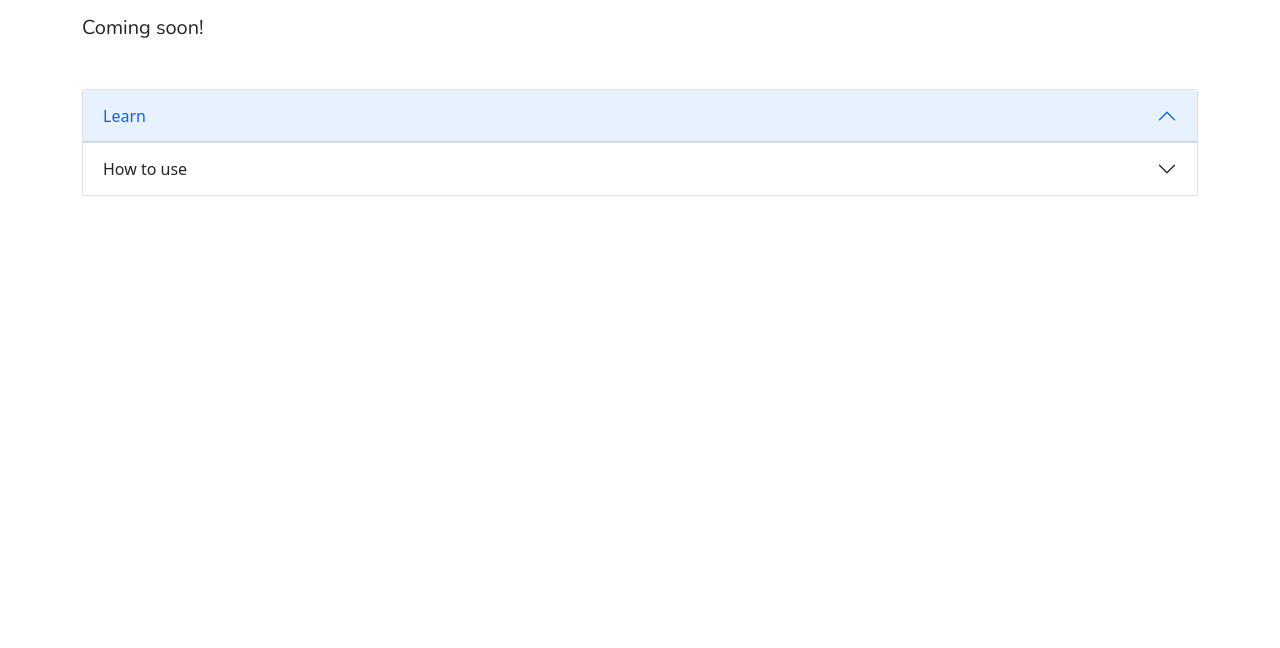
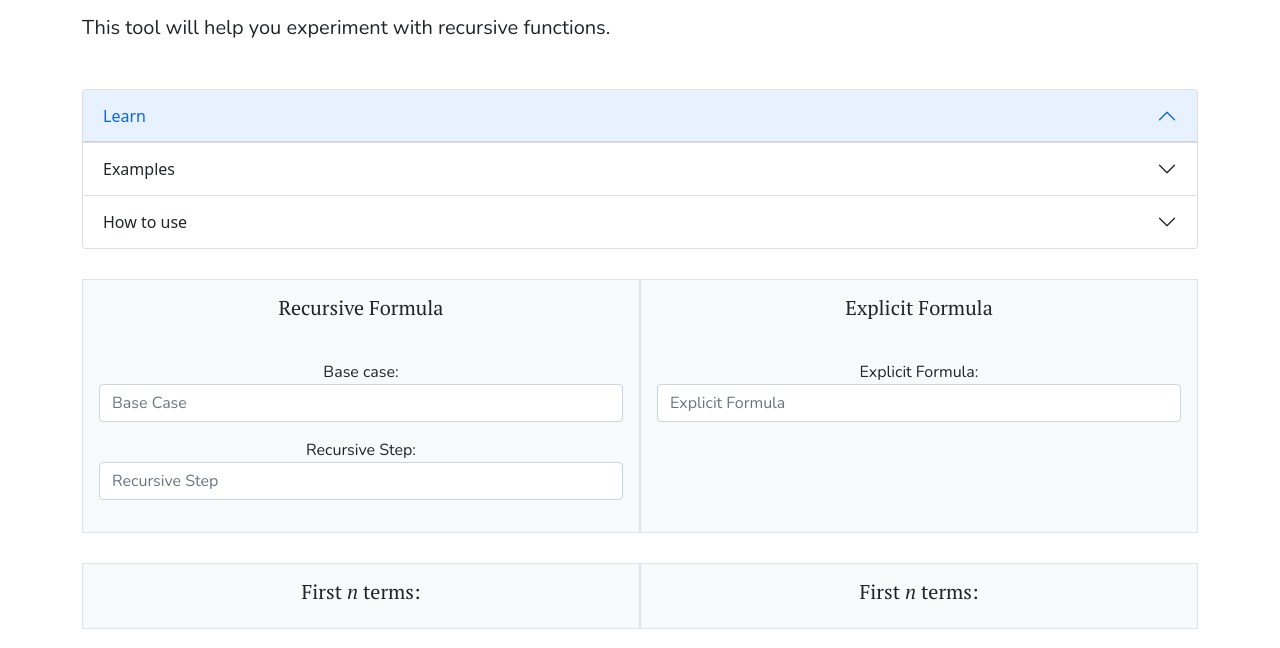
Before and after one commit to orrshalev/mathtoolbox, a website: page tools/recursion.html in a window 1280 px wide. Shown: the part 152-800 px from the top of the page. Drawn offline with nearby package versions, Linux system fonts and the light colour scheme.

Commit message:
Accordion changes + added to recursion html

```diff
--- a/tools/recursion.html
+++ b/tools/recursion.html
@@ -77,7 +77,7 @@
       <div class="container">
         <h1 id="jumbo" class="display-4">Recursion Sandbox</h1>
         <div style="padding-top: 10px;">
-          <p class="lead">Coming soon!</p>
+          <p class="lead">This tool will help you experiment with recursive functions.</p>
         </div>
       </div>
     </div>
@@ -101,10 +101,22 @@
         <div class="accordion-item">
           <h2 class="accordion-header" id="panelsStayOpen-headingTwo">
             <button class="accordion-button collapsed" type="button" data-bs-toggle="collapse" data-bs-target="#panelsStayOpen-collapseTwo" aria-expanded="false" aria-controls="panelsStayOpen-collapseTwo">
+              Examples
+            </button>
+          </h2>
+          <div id="panelsStayOpen-collapseTwo" class="accordion-collapse collapse" aria-labelledby="panelsStayOpen-headingTwo">
+            <div class="accordion-body">
+              Coming soon!
+            </div>
+          </div>
+        </div>
+        <div class="accordion-item">
+          <h2 class="accordion-header" id="panelsStayOpen-headingThree">
+            <button class="accordion-button collapsed" type="button" data-bs-toggle="collapse" data-bs-target="#panelsStayOpen-collapseThree" aria-expanded="false" aria-controls="panelsStayOpen-collapseThree">
               How to use
             </button>
           </h2>
-          <div id="panelsStayOpen-collapseTwo" class="accordion-collapse collapse" aria-labelledby="panelsStayOpen-headingTwo">
+          <div id="panelsStayOpen-collapseThree" class="accordion-collapse collapse" aria-labelledby="panelsStayOpen-headingThree">
             <div class="accordion-body">
               Coming soon!
             </div>
@@ -114,6 +126,64 @@
     </div>
     <!-- White space -->
     <div style="height: 30px;"></div>
+    <!-- main -->
+    <div class="container-md">
+      <!-- input field -->
+      <div class="row g-0">
+        <div class="col">
+          <div class="p-3 border border-bottom-0 bg-light">
+            <h5 class="text-center">Recursive Formula</h5>
+          </div>
+        </div>
+        <div class="col">
+          <div class="p-3 border border-bottom-0 bg-light">
+            <h5 class="text-center">Explicit Formula</h5>
+          </div>
+        </div>
+      </div>
+      <div class="row g-0">
+        <div class="col border border-top-0 bg-light">
+          <div class="p-3">
+            <p class="text-center">
+              Base case:
+              <input class="form-control basecase" type="text" placeholder="Base Case" aria-label="baseCase">
+            </p>
+            <p class="text-center">
+              Recursive Step:
+              <input class="form-control recursivestep" type="text" placeholder="Recursive Step" aria-label="recursiveStep">
+            </p>
+          </div>
+        </div>
+        <div class="col border border-top-0 bg-light">
+          <div class="p-3">
+            <p class="text-center">
+              Explicit Formula:
+              <input class="form-control explicit" type="text" placeholder="Explicit Formula" aria-label="explicitFormula">
+            </p>
+          </div>
+        </div>
+      </div>
+      <!-- White space -->
+      <div style="height: 30px;"></div>
+      <div class="row g-0">
+        <div class="col">
+          <div class="p-3 border bg-light">
+            <h5 class="text-center">
+              First <i>n</i> terms:
+            </h5>
+          </div>
+
+        </div>
+        <div class="col">
+          <div class="p-3 border bg-light">
+            <h5 class="text-center">
+              First <i>n</i> terms:
+            </h5>
+          </div>
+
+        </div>
+      </div>
+    </div>
     <!-- JQUERY -->
     <script src="https://ajax.googleapis.com/ajax/libs/jquery/3.6.0/jquery.min.js"></script>
     <!-- script
```
Also changed, not shown: tools/bigo.html (+13 -1 lines), tools/boolean.html (+13 -1 lines), tools/cartesian.html (+1 -1 lines), tools/power-set.html (+13 -1 lines).
